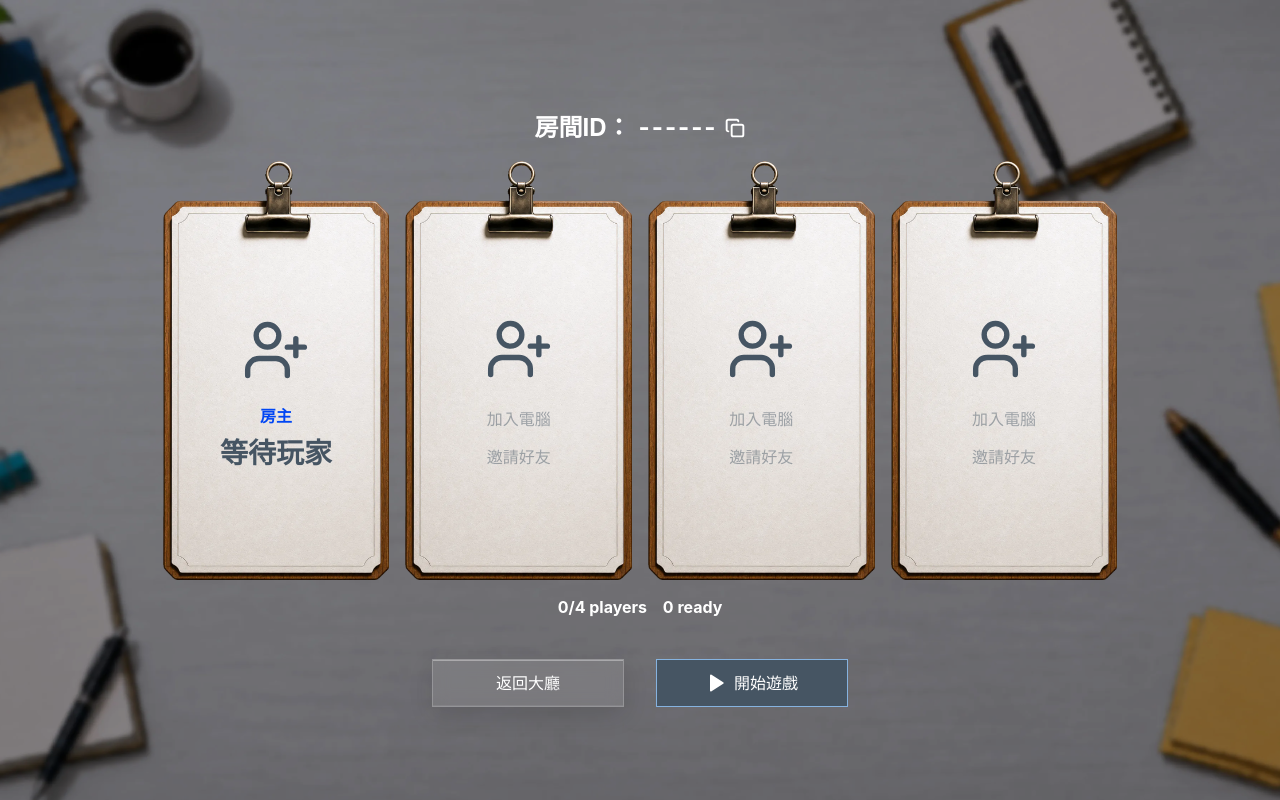
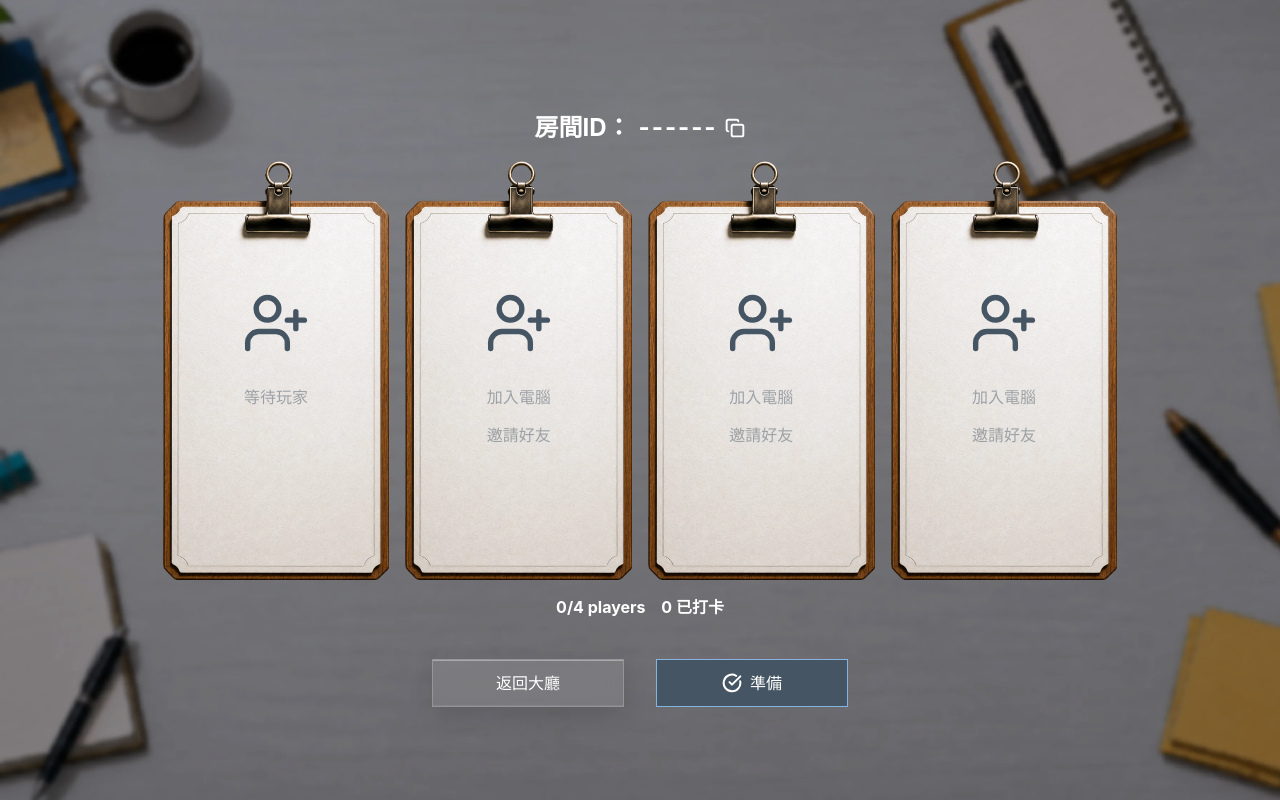
Before and after one commit to Office-Politics-Game/Office-Politics-Game, a Vue app: page /custom-room in a window 1280 px wide. Built offline with nearby package versions, Linux system fonts and the light colour scheme; no server answers.

Commit message:
style(room):修改等待頁面圖示排版

```diff
--- a/src/components/gameRoom/CustomRoomPlayerList.vue
+++ b/src/components/gameRoom/CustomRoomPlayerList.vue
@@ -1,5 +1,5 @@
 <script setup>
-import { UserPlus } from "@lucide/vue";
+import { Crown, UserPlus, X } from "@lucide/vue";
 import waitingRoomPlayer from "@/assets/images/waiting-room-player.webp";
 
 defineProps({
@@ -13,7 +13,7 @@ defineProps({
   },
 });
 
-defineEmits(["add-computer", "invite-friend", "remove-player", "toggle-ready"]);
+defineEmits(["add-computer", "invite-friend", "remove-player"]);
 </script>
 
 <template>
@@ -37,32 +37,48 @@ defineEmits(["add-computer", "invite-friend", "remove-player", "toggle-ready"]);
           aria-hidden="true"
         />
 
+        <button
+          v-if="slot.name && !slot.isPlaceholder && slot.canRemovePlayer"
+          class="room-remove-button tap-pop col-start-1 row-start-1"
+          type="button"
+          aria-label="剔除玩家"
+          title="剔除玩家"
+          @click="$emit('remove-player', index)"
+        >
+          <X class="h-3.5 w-3.5 lg:h-5 lg:w-5" :stroke-width="3" />
+        </button>
+
         <div
-          class="room-player-safe-zone col-start-1 row-start-1 mx-auto mt-[20%] flex h-[70%] w-[80%] flex-col items-center justify-center text-center"
+          class="room-player-safe-zone col-start-1 row-start-1 mx-auto mt-[20%] flex h-[70%] w-[80%] flex-col items-center text-center"
           :class="{ 'room-player-safe-zone--restoring': slot.isPlaceholder }"
         >
+          <div class="room-player-avatar-wrap mt-10 lg:mt-20">
             <img
               v-if="slot.avatar"
-            class="room-player-avatar-image h-[42px] w-[42px] mt-10 flex-none rounded-full border-2 border-white/70 object-cover lg:h-[76px] lg:w-[76px] lg:mt-20"
+              class="room-player-avatar-image h-[42px] w-[42px] flex-none rounded-full border-2 border-white/70 object-cover lg:h-[76px] lg:w-[76px]"
               :src="slot.avatar"
               :alt="slot.name"
             />
             <UserPlus
               v-else
-            class="room-player-avatar h-[34px] w-[34px] mt-10 flex-none lg:h-[68px] lg:w-[68px] lg:mt-20"
+              class="room-player-avatar h-[34px] w-[34px] flex-none lg:h-[68px] lg:w-[68px]"
               :class="{ 'room-player-avatar--restoring': slot.isPlaceholder }"
               :stroke-width="1.9"
             />
+            <span
+              v-if="slot.isHost && slot.name && !slot.isPlaceholder"
+              class="room-host-badge"
+              aria-label="房主"
+              title="房主"
+            >
+              <Crown class="h-3 w-3 lg:h-4 lg:w-4" :stroke-width="2.8" />
+            </span>
+          </div>
 
           <div
-            v-if="slot.isHost"
-            class="room-host-info mt-[10px] flex w-full flex-col items-center gap-[6px] lg:mt-[24px] lg:gap-[14px]"
+            v-if="slot.name"
+            class="room-player-info mt-[10px] flex w-full flex-col items-center gap-[6px] lg:mt-[24px] lg:gap-[14px]"
           >
-            <p
-              class="room-host-label m-0 text-[11px] font-black leading-none lg:text-[16px]"
-            >
-              房主
-            </p>
             <p
               class="room-player-title m-0 w-full whitespace-nowrap text-center text-[14px] font-black leading-[1.12] lg:text-[28px]"
               :class="{ 'room-player-title--restoring': slot.isPlaceholder }"
@@ -75,30 +91,12 @@ defineEmits(["add-computer", "invite-friend", "remove-player", "toggle-ready"]);
             >
               Lv. {{ slot.level }}
             </p>
-          </div>
-
-          <div
-            v-else-if="slot.name"
-            class="room-player-options mt-[10px] flex w-full flex-col items-center gap-[6px] lg:mt-[24px] lg:gap-[14px]"
-          >
             <p
-              class="room-player-title m-0 w-full whitespace-nowrap text-center text-[14px] font-black leading-[1.12] lg:text-[28px]"
-              :class="{ 'room-player-title--restoring': slot.isPlaceholder }"
-            >
-              {{ slot.name }}
-            </p>
-            <p
-              v-if="slot.level"
-              class="room-player-level m-0 text-[10px] font-extrabold leading-none lg:text-[14px]"
-            >
-              Lv. {{ slot.level }}
-            </p>
-            <p
-              v-else
+              v-else-if="slot.placeholderLabel"
               class="room-player-level m-0 text-[10px] font-extrabold leading-none lg:text-[14px]"
               :class="{ 'room-player-level--restoring': slot.isPlaceholder }"
             >
-              {{ slot.placeholderLabel || (slot.isReady ? "Ready" : "Not Ready") }}
+              {{ slot.placeholderLabel }}
             </p>
           </div>
 
@@ -126,15 +124,12 @@ defineEmits(["add-computer", "invite-friend", "remove-player", "toggle-ready"]);
           </div>
 
           <div
-            v-if="slot.name && !slot.isHost && !slot.isPlaceholder"
+            v-if="slot.name && !slot.isHost && slot.isReady && !slot.isPlaceholder"
             class="room-ready-stamp mt-3 lg:mt-6"
-            :class="{ 'room-ready-stamp--pending': !slot.isReady }"
-            :aria-label="slot.isReady ? '已打卡' : '未打卡'"
+            aria-label="已打卡"
           >
-            <span class="room-ready-stamp-icon">
-              {{ slot.isReady ? "✓" : "×" }}
-            </span>
-            {{ slot.isReady ? "已打卡" : "未打卡" }}
+            <span class="room-ready-stamp-icon">✓</span>
+            已打卡
           </div>
         </div>
       </article>
@@ -144,6 +139,7 @@ defineEmits(["add-computer", "invite-friend", "remove-player", "toggle-ready"]);
 
 <style scoped>
 .room-player-slot {
+  position: relative;
   color: var(--brand-active, #465563);
 }
 
@@ -158,16 +154,72 @@ defineEmits(["add-computer", "invite-friend", "remove-player", "toggle-ready"]);
 .room-player-avatar--restoring,
 .room-player-title--restoring,
 .room-player-level--restoring,
-.room-player-safe-zone--restoring .room-host-label {
+.room-player-safe-zone--restoring .room-host-badge {
   animation: room-slot-breathe 1.2s ease-in-out infinite;
+}
+
+.room-remove-button {
+  position: absolute;
+  z-index: 2;
+  top: 11.5%;
+  right: 3.5%;
+  display: grid;
+  place-items: center;
+  width: 22px;
+  height: 22px;
+  border: 2px solid rgba(70, 85, 99, 0.72);
+  border-radius: 999px;
+  color: var(--brand-active, #465563);
+  background: rgba(255, 255, 255, 0.76);
+  box-shadow: 0 4px 10px rgba(0, 19, 50, 0.18);
+  cursor: pointer;
+  transition:
+    background 180ms ease,
+    border-color 180ms ease,
+    color 180ms ease,
+    transform 180ms ease;
+}
+
+.room-remove-button:hover {
+  border-color: #b3261e;
+  color: #b3261e;
+  background: rgba(255, 245, 244, 0.95);
+  transform: rotate(5deg) scale(1.06);
+}
+
+.room-remove-button:focus-visible {
+  outline: 0;
+  box-shadow:
+    0 4px 10px rgba(0, 19, 50, 0.18),
+    0 0 0 4px var(--brand-focus, rgba(0, 70, 244, 0.24));
+}
+
+.room-player-avatar-wrap {
+  position: relative;
+  display: grid;
+  place-items: center;
+  min-height: 42px;
 }
 
 .room-player-avatar-image {
   box-shadow: 0 6px 14px rgba(0, 19, 50, 0.18);
 }
 
-.room-host-label {
-  color: var(--brand-hover, #0046f4);
+.room-host-badge {
+  position: absolute;
+  right: -2px;
+  bottom: -5px;
+  display: grid;
+  place-items: center;
+  width: 19px;
+  height: 19px;
+  border: 2px solid rgba(255, 255, 255, 0.88);
+  border-radius: 999px;
+  color: #31220a;
+  background: linear-gradient(180deg, #ffd96a, #d49a18);
+  box-shadow:
+    0 4px 8px rgba(0, 19, 50, 0.22),
+    inset 0 1px 0 rgba(255, 255, 255, 0.72);
 }
 
 .room-player-title,
@@ -240,23 +292,6 @@ defineEmits(["add-computer", "invite-friend", "remove-player", "toggle-ready"]);
   line-height: 1;
 }
 
-.room-ready-stamp--pending {
-  transform: rotate(0deg);
-  border-color: #8b4c48;
-  color: #8b4c48;
-  background:
-    linear-gradient(135deg, rgba(139, 76, 72, 0.08), rgba(255, 255, 255, 0.16));
-  box-shadow:
-    inset 0 0 0 1px rgba(139, 76, 72, 0.18),
-    0 4px 8px rgba(0, 19, 50, 0.1);
-  opacity: 0.82;
-}
-
-.room-ready-stamp--pending .room-ready-stamp-icon {
-  background: #8b4c48;
-  color: #fff8f7;
-}
-
 .room-player-level {
   color: var(--brand-active, #465563);
 }
@@ -275,4 +310,31 @@ defineEmits(["add-computer", "invite-friend", "remove-player", "toggle-ready"]);
     opacity: 1;
   }
 }
+
+@media (min-width: 1024px) {
+  .room-remove-button {
+    width: 32px;
+    height: 32px;
+    top: 10.9%;
+    right: 3.4%;
+  }
+
+  .room-player-avatar-wrap {
+    min-height: 76px;
+  }
+
+  .room-host-badge {
+    right: 1px;
+    bottom: -6px;
+    width: 27px;
+    height: 27px;
+  }
+
+  .room-ready-stamp {
+    border-width: 3px;
+    border-radius: 9px;
+    padding: 0.28em 0.64em;
+    font-size: 26px;
+  }
+}
 </style>
--- a/src/views/CustomRoomView.vue
+++ b/src/views/CustomRoomView.vue
@@ -1,7 +1,7 @@
 <script setup>
 import { computed, onBeforeUnmount, onMounted, ref, watch } from "vue";
 import { storeToRefs } from "pinia";
-import { Copy, Play } from "@lucide/vue";
+import { CheckCircle, Copy, Play } from "@lucide/vue";
 import { useRoute, useRouter } from "vue-router";
 import InviteFriendModal from "@/components/gameRoom/InviteFriendModal.vue";
 import PlayerList from "@/components/gameRoom/CustomRoomPlayerList.vue";
@@ -70,10 +70,6 @@ function createRoomPlayerSlot(player, index) {
       ? player.avatarUrl
       : resolveAvatarUrl(player.avatarId ?? player.avatar_id, index),
     isComputer: Boolean(player.isComputer),
-    canToggleReady:
-      !player.isComputer &&
-      String(player.playerId) === String(resolvedPlayerId.value) &&
-      player.role !== "host",
     canRemovePlayer:
       isHostPlayer.value && String(player.playerId) !== String(resolvedPlayerId.value),
   };
@@ -129,6 +125,35 @@ const currentPlayerEntry = computed(() =>
 );
 
 const isHostPlayer = computed(() => currentPlayerEntry.value?.role === "host");
+const canCurrentPlayerToggleReady = computed(
+  () =>
+    Boolean(currentPlayerEntry.value) &&
+    !isHostPlayer.value &&
+    !currentPlayerEntry.value?.isComputer,
+);
+const isCurrentPlayerReady = computed(() => Boolean(currentPlayerEntry.value?.isReady));
+const primaryActionLabel = computed(() => {
+  if (isLoading.value) {
+    return "載入中";
+  }
+
+  if (isHostPlayer.value) {
+    return "開始遊戲";
+  }
+
+  return isCurrentPlayerReady.value ? "取消準備" : "準備";
+});
+const isPrimaryActionDisabled = computed(() => {
+  if (isRestoringRoomState.value || isLoading.value) {
+    return true;
+  }
+
+  if (isHostPlayer.value) {
+    return !isRoomReadyToStart.value;
+  }
+
+  return !canCurrentPlayerToggleReady.value;
+});
 
 const occupiedSlotCount = computed(
   () => displayPlayerSlots.value.filter((slot) => slot.name && !slot.isPlaceholder).length,
@@ -160,6 +185,28 @@ async function toggleReady(slot) {
     playerId: slot.id,
     isReady: !slot.isReady,
   });
+}
+
+async function toggleCurrentPlayerReady() {
+  if (!currentPlayerEntry.value) {
+    return;
+  }
+
+  await toggleReady({
+    id: currentPlayerEntry.value.playerId,
+    isHost: isHostPlayer.value,
+    isComputer: Boolean(currentPlayerEntry.value.isComputer),
+    isReady: Boolean(currentPlayerEntry.value.isReady),
+  });
+}
+
+async function handlePrimaryRoomAction() {
+  if (isHostPlayer.value) {
+    await handleStartRoom();
+    return;
+  }
+
+  await toggleCurrentPlayerReady();
 }
 
 async function handleAddComputer(index) {
@@ -343,7 +390,6 @@ watch(
         @add-computer="handleAddComputer"
         @invite-friend="openInviteFriendModal"
         @remove-player="handleRemovePlayer"
-        @toggle-ready="toggleReady"
         class="mt-3 lg:mt-5"
       />
 
@@ -366,7 +412,7 @@ watch(
         </template>
         <template v-else>
           {{ occupiedSlotCount }}/4 players
-          <span class="ml-3">{{ readySlotCount }} ready</span>
+          <span class="ml-3">{{ readySlotCount }} 已打卡</span>
         </template>
       </div>
       <div
@@ -382,18 +428,20 @@ watch(
         <button
           class="btn-dark tap-pop pointer-events-auto flex h-9 cursor-pointer items-center justify-center gap-2 overflow-hidden text-sm font-bold lg:h-12 lg:text-base"
           type="button"
-          :disabled="
-            isRestoringRoomState ||
-            isLoading ||
-            (!isHostPlayer || !isRoomReadyToStart)
-          "
-          @click="handleStartRoom"
+          :disabled="isPrimaryActionDisabled"
+          @click="handlePrimaryRoomAction"
         >
           <Play
+            v-if="isHostPlayer"
             class="h-4 w-4 fill-current lg:h-5 lg:w-5"
             :stroke-width="2.4"
           />
-          {{ isLoading ? "載入中" : "開始遊戲" }}
+          <CheckCircle
+            v-else
+            class="h-4 w-4 lg:h-5 lg:w-5"
+            :stroke-width="2.4"
+          />
+          {{ primaryActionLabel }}
         </button>
       </div>
     </section>
```
Lines whose indentation alone changed are shown as unchanged.
